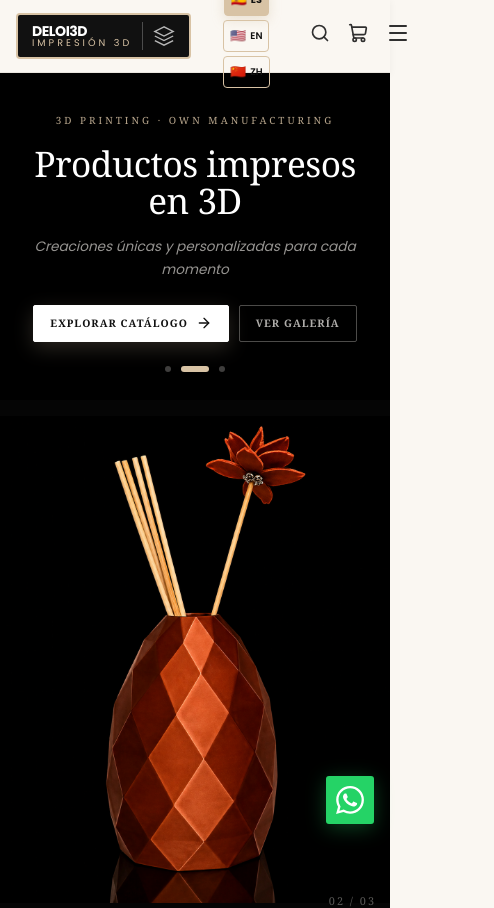
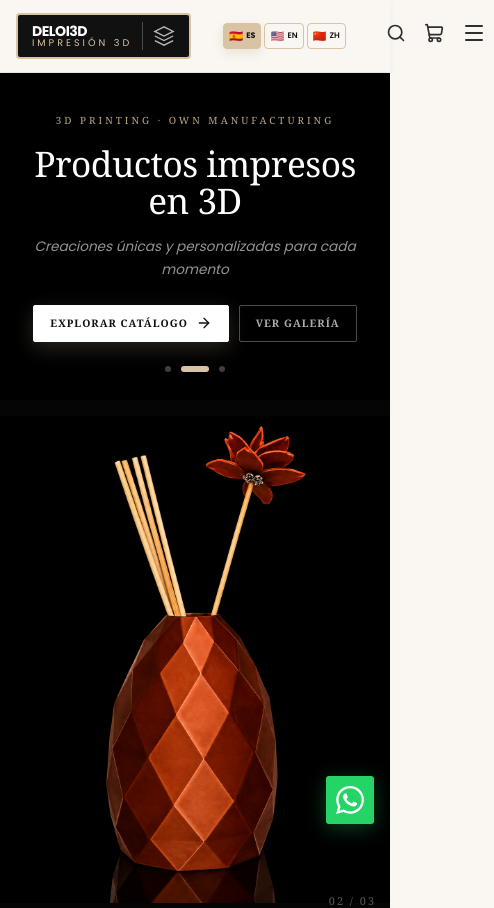
Before and after one commit to PACZKONATASHA/DELoi3D, a React (Vite) app: page / in a window 390 px wide. Shown: the top 908 px of the page, 494 px wide, since content can reach past the window. Built offline with nearby package versions, Linux system fonts and the light colour scheme.

Commit message:
Optimizar botones de idioma para móvil - Mantener en línea horizontal

```diff
--- a/src/components/LanguageSwitcher.css
+++ b/src/components/LanguageSwitcher.css
@@ -1,9 +1,9 @@
 .language-switcher {
   display: flex;
-  gap: 8px;
+  gap: 6px;
   align-items: center;
-  flex-wrap: wrap;
   justify-content: center;
+  flex-wrap: nowrap;
 }
 
 .lang-btn {
@@ -75,59 +75,66 @@
 /* Móviles medianos (480px a 600px) */
 @media (max-width: 600px) {
   .language-switcher {
-    gap: 5px;
+    gap: 4px;
   }
 
   .lang-btn {
-    padding: 4px 8px;
-    font-size: 0.65rem;
-    min-height: 32px;
+    padding: 3px 6px;
+    font-size: 0.6rem;
+    min-height: 28px;
   }
 
   .lang-flag {
-    font-size: 0.85rem;
+    font-size: 0.75rem;
   }
 
   .lang-code {
-    letter-spacing: 0.5px;
+    letter-spacing: 0px;
+    font-size: 0.55rem;
   }
 }
 
 /* Móviles pequeños (menos de 480px) */
 @media (max-width: 480px) {
   .language-switcher {
-    gap: 4px;
+    gap: 3px;
   }
 
   .lang-btn {
-    padding: 4px 6px;
-    font-size: 0.6rem;
-    min-height: 32px;
-    gap: 4px;
+    padding: 2px 5px;
+    font-size: 0.55rem;
+    min-height: 26px;
+    gap: 3px;
   }
 
   .lang-flag {
-    font-size: 0.8rem;
+    font-size: 0.7rem;
   }
 
   .lang-code {
     letter-spacing: 0px;
+    font-size: 0.5rem;
   }
 }
 
 /* Ultra pequeños (menos de 360px) */
 @media (max-width: 360px) {
   .language-switcher {
-    gap: 3px;
+    gap: 2px;
   }
 
   .lang-btn {
-    padding: 3px 5px;
-    font-size: 0.55rem;
-    min-height: 30px;
+    padding: 2px 4px;
+    font-size: 0.5rem;
+    min-height: 24px;
+    gap: 2px;
   }
 
   .lang-flag {
-    font-size: 0.75rem;
+    font-size: 0.65rem;
+  }
+
+  .lang-code {
+    font-size: 0.48rem;
   }
 }
```
